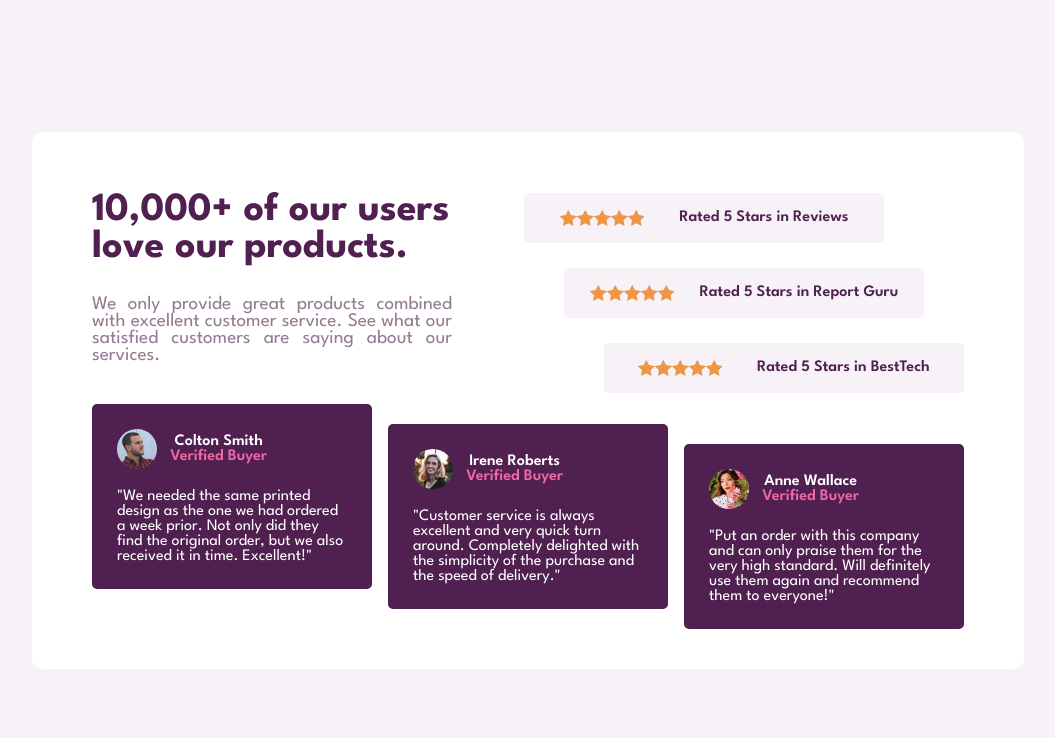
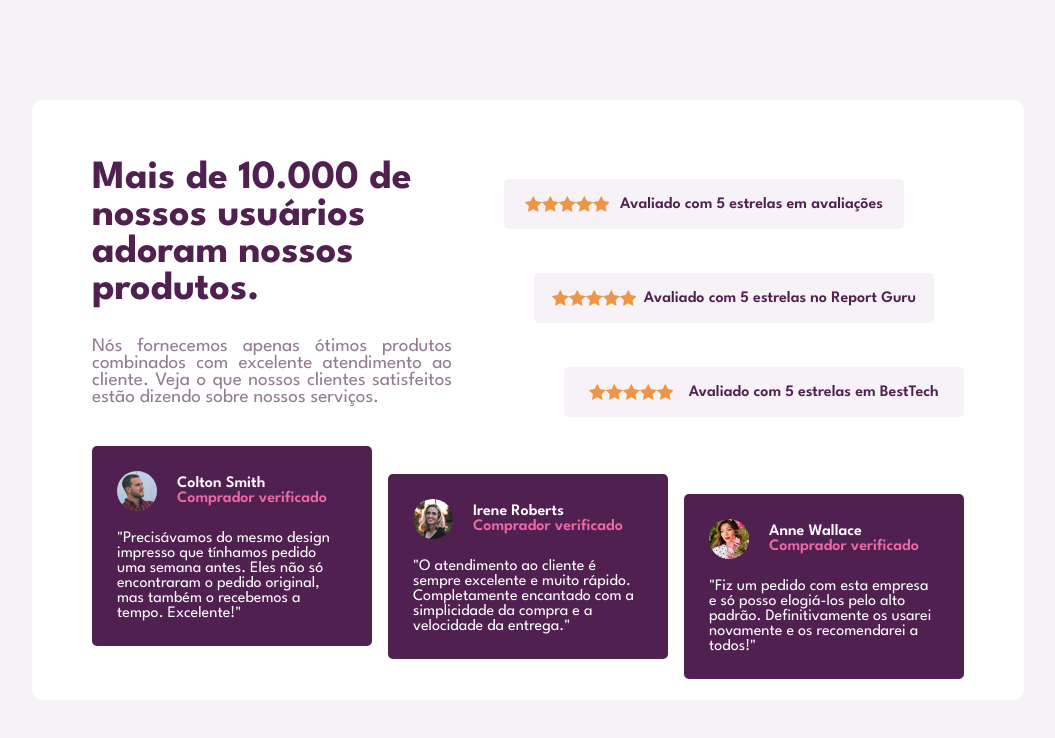
Before and after one commit to pedro-florentino/social-proof-section-master, a plain HTML site: page index.html in a window 1280 px wide. Shown: the whole page, without its empty margins (112-1167 px from the left). Drawn offline with Linux system fonts and the light colour scheme.

Commit message:
Update style.css

```diff
--- a/index.html
+++ b/index.html
@@ -10,25 +10,25 @@
   <body>
     <main>
       <div class="text-container">
-        <h1>10,000+ of our users love our products.</h1>
+        <h1>Mais de 10.000 de nossos usuários adoram nossos produtos.</h1>
         <p>
-          We only provide great products combined with excellent customer service.
-          See what our satisfied customers are saying about our services.
+          Nós fornecemos apenas ótimos produtos combinados com excelente atendimento ao cliente.
+          Veja o que nossos clientes satisfeitos estão dizendo sobre nossos serviços.
         </p>
       </div>
 
       <div class="rated-container">
         <div class="rated" id="rated1">
           <div class="img-star"></div>
-          <p>Rated 5 Stars in Reviews</p>
+          <p>Avaliado com 5 estrelas em avaliações</p>
         </div>
         <div class="rated" id="rated2">
           <div class="img-star"></div>
-          <p>Rated 5 Stars in Report Guru</p>
+          <p>Avaliado com 5 estrelas no Report Guru</p>
         </div>
         <div class="rated" id="rated3">
           <div class="img-star"></div>
-          <p>Rated 5 Stars in BestTech</p>
+          <p>Avaliado com 5 estrelas em BestTech</p>
         </div>
       </div>
 
@@ -37,13 +37,13 @@
           <img src="images/image-colton.jpg" alt="User Image">
           <div>
             <h2>Colton Smith</h2>
-            <h3>Verified Buyer</h3>
+            <h3>Comprador verificado</h3>
           </div>
         </div>
         <p>
-          "We needed the same printed design as the one we had ordered a week prior.
-          Not only did they find the original order, but we also received it in time.
-          Excellent!"
+          "Precisávamos do mesmo design impresso que tínhamos pedido uma semana antes.
+          Eles não só encontraram o pedido original, mas também o recebemos a tempo.
+          Excelente!"
         </p>
       </div>
 
@@ -52,12 +52,12 @@
           <img src="images/image-irene.jpg" alt="User Image">
           <div>
             <h2>Irene Roberts</h2>
-            <h3>Verified Buyer</h3>
+            <h3>Comprador verificado</h3>
           </div>
         </div>
         <p>
-          "Customer service is always excellent and very quick turn around. Completely
-          delighted with the simplicity of the purchase and the speed of delivery."
+          "O atendimento ao cliente é sempre excelente e muito rápido. Completamente
+          encantado com a simplicidade da compra e a velocidade da entrega."
         </p>
       </div>
 
@@ -66,12 +66,12 @@
           <img src="images/image-anne.jpg" alt="User Image">
           <div>
             <h2>Anne Wallace</h2>
-            <h3>Verified Buyer</h3>
+            <h3>Comprador verificado</h3>
           </div>
         </div>
         <p>
-          "Put an order with this company and can only praise them for the very high
-          standard. Will definitely use them again and recommend them to everyone!"
+          "Fiz um pedido com esta empresa e só posso elogiá-los pelo alto
+          padrão. Definitivamente os usarei novamente e os recomendarei a todos!"
         </p>
       </div>
     </main>
--- a/style.css
+++ b/style.css
@@ -68,7 +68,8 @@ main {
     justify-content: space-between;
     align-content: center;
     margin: 10px 0;
-    height: 200px;
+    width: 100%;
+    height: 238px;
 }
 
 .rated {
@@ -78,8 +79,7 @@ main {
     flex-direction: column;
     justify-content: space-between;
     align-items: center;
-    padding: 10px 0;
-    max-width: 360px;
+    padding: 10px;
 }
 
 .img-star {
@@ -113,7 +113,7 @@ main {
     flex-direction: row;
     justify-content: space-between;
     align-items: center;
-    width: 150px;
+    width: 210px;
     height: 40px;
     margin-bottom: 20px;
 }
@@ -125,7 +125,7 @@ main {
 }
 
 .comment-user h2, h3 {
-    text-align: center;
+    text-align: left;
     font-size: 1rem;
     font-weight: 600;
 }
@@ -165,20 +165,21 @@ main {
         flex-direction: column;
         align-content: center;
         margin: 0 0;
+        max-width: 400px;
     }
 
     .rated {
         flex-direction: row;
         justify-content: space-evenly;
         align-items: center;
-        width: 460px;
+        width: 400px;
         height: 50px;
         transition: transform 1s ease;
     }
 
     .rated p { margin-top: 0; }
-    .rated#rated1 { transform: translateX(-80px); }
-    .rated#rated2 { transform: translateX(-40px); }
+    .rated#rated1 { transform: translateX(-60px); }
+    .rated#rated2 { transform: translateX(-30px); }
 
     .comment-container {
         margin: 30px 0 0 0;
```
